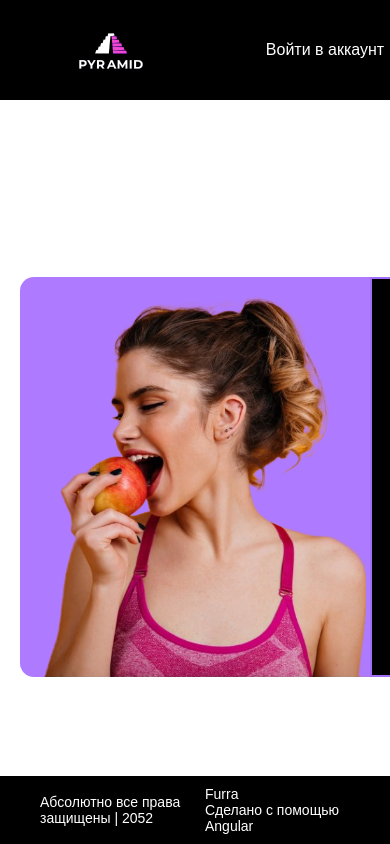
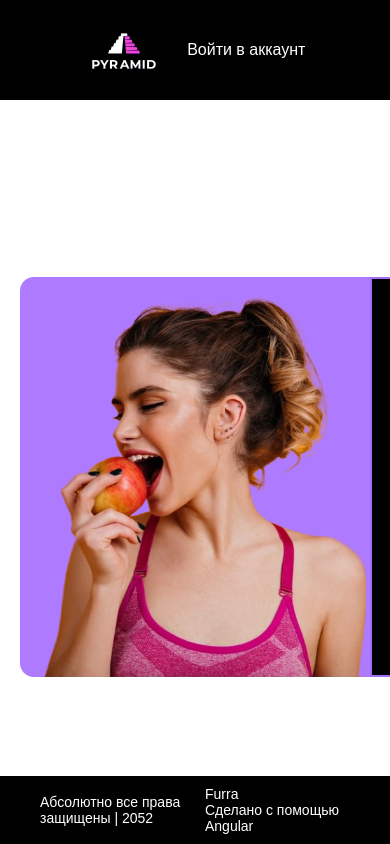
Before and after one commit to Fur4ik/web_app-pyramid, an Angular app: page /login in a window 390 px wide. Shown: the top 844 px of the page. Built offline with nearby package versions, Linux system fonts and the light colour scheme; no server answers.

Commit message:
v1.0.0.3

```diff
--- a/src/app/common-ui/sidebar/sidebar.component.scss
+++ b/src/app/common-ui/sidebar/sidebar.component.scss
@@ -83,11 +83,13 @@
 
 @media (max-width: 480px) {
   .header{
-    //display: none;
-
+    display: flex;
+    grid-template-columns: 90px 150px;
+    justify-content: space-evenly ;
   }
   .header_n{
-    visibility: hidden;
+    //visibility: hidden;
+    display: none;
     width: 100px;
   }
 }
```
